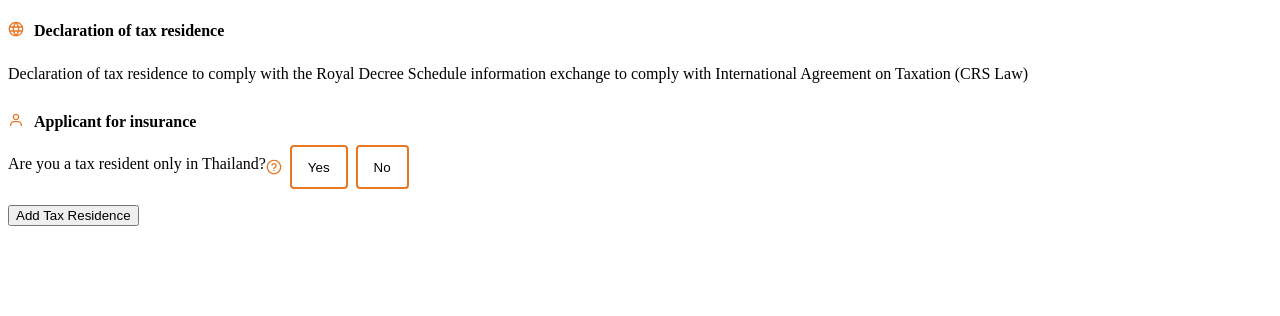
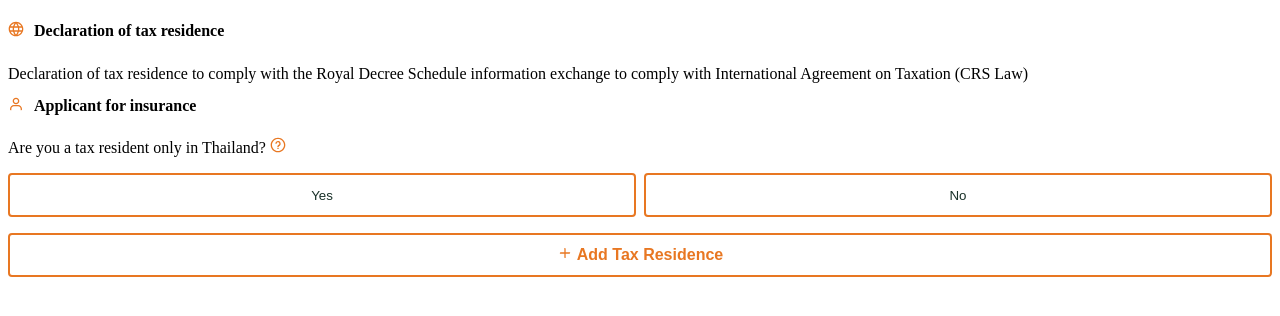
Before and after one commit to thekingnight98/crs-test, a Next.js app: page /CrsSection in a window 1280 px wide. Shown: the top 316 px of the page. Built offline with nearby package versions, Linux system fonts and the light colour scheme.

Commit message:
add condition show taxResidenceForm and add condition disable Form

```diff
--- a/pages/CrsSection.tsx
+++ b/pages/CrsSection.tsx
@@ -8,15 +8,39 @@ interface InfoCardProps {
   icon: string;
   title: string;
   details: string;
-  showChooseOne: boolean;
+  showTooltip: boolean;
 }
 
 const InfoCard: React.FC<InfoCardProps> = ({
   icon,
   title,
   details,
-  showChooseOne,
+  showTooltip,
 }) => {
+  return (
+    <>
+      <div className={styles.infoHeader}>
+        <span className={styles.infoIcon}>
+          <Image width={16} height={16} src={icon} alt="tooltip" />
+        </span>
+        <h2 className={styles.title}>{title}</h2>
+      </div>
+      <div className={`${styles.flex} ${styles.alignItemEnd}`}>
+        <div className={styles.infoDetails}>{details}</div>
+        {showTooltip ? (
+          <span className={styles.ml4}>
+            <Image width={16} height={16} src="/tooltip.svg" alt="tooltip" />
+          </span>
+        ) : null}
+      </div>
+    </>
+  );
+};
+
+const CrsSection: React.FC = () => {
+  const [isTaxResidenceEnabled, setIsTaxResidenceEnabled] =
+    useState<boolean>(true);
+
   const [isMobile, setIsMobile] = useState<boolean>(false);
 
   useEffect(() => {
@@ -29,45 +53,37 @@ const InfoCard: React.FC<InfoCardProps> = ({
     return () => window.removeEventListener("resize", handleResize); // ลบ event listener เมื่อ Component ถูก unmount
   }, []);
 
-  return (
-    <>
-      <div className={styles.infoHeader}>
-        <span className={styles.infoIcon}>
-          <Image width={16} height={16} src={icon} alt="tooltip" />
-        </span>
-        <h2 className={styles.title}>{title}</h2>
-      </div>
-      <div
-        className={`${styles.flex} ${styles.alignItemCenter} ${
-          isMobile ? styles.jusityBetween : ""
-        }`}
-      >
-        <p className={styles.infoDetails}>{details}</p>
-        {showChooseOne ? (
-          <Image width={16} height={16} src="/tooltip.svg" alt="tooltip" />
-        ) : null}
-        {showChooseOne && <ChooseOne />}
-      </div>
-    </>
-  );
-};
+  const handleChooseOneOption = (option: "none" | "yes" | "no") => {
+    if (option === "yes") {
+      setIsTaxResidenceEnabled(false);
+    } else {
+      setIsTaxResidenceEnabled(true);
+    }
+  };
 
-const CrsSection: React.FC = () => {
   return (
     <>
       <InfoCard
         icon={require("@/public/language.svg")}
         title="Declaration of tax residence"
         details="Declaration of tax residence to comply with the Royal Decree Schedule information exchange to comply with International Agreement on Taxation (CRS Law)"
-        showChooseOne={false}
+        showTooltip={false}
       />
       <InfoCard
         icon={require("@/public/account.svg")}
         title="Applicant for insurance"
         details="Are you a tax resident only in Thailand?"
-        showChooseOne={true}
+        showTooltip={true}
       />
-      <TaxResidenceForm />
+      <div className={styles.mt16}>
+        <ChooseOne handleChooseOneOption={handleChooseOneOption} />
+      </div>
+      {isTaxResidenceEnabled && (
+        <TaxResidenceForm disabled={false} />
+      )}
+       {!isTaxResidenceEnabled && (
+        <TaxResidenceForm disabled={true} />
+      )}
     </>
   );
 };
--- a/pages/TaxResidence.tsx
+++ b/pages/TaxResidence.tsx
@@ -1,14 +1,21 @@
 import React, { useState } from "react";
 import styles from "./styles.module.scss";
+import Image from "next/image";
 
 interface TaxResidence {
   country: string;
   taxIdentifyNumber: string;
   noTax: boolean;
 }
+interface TaxResidenceFormProps {
+  disabled: boolean;
+}
 
-const TaxResidenceForm: React.FC = () => {
+
+const TaxResidenceForm: React.FC<TaxResidenceFormProps> = ({ disabled }) => {
   const [taxResidences, setTaxResidences] = useState<TaxResidence[]>([]);
+  console.log("disabled ==>",disabled);
+
 
   const handleAddTaxResidence = () => {
     if (taxResidences.length < 5) {
@@ -49,6 +56,10 @@ const TaxResidenceForm: React.FC = () => {
 
   return (
     <div>
+      {disabled ? (
+        <p>Tax Residence form is disabled because yes option is selected.</p>
+      ) : (
+        <div>
           {taxResidences.map((residence, index) => (
             <div key={index}>
               <h3>Tax Residence {index + 1}</h3>
@@ -79,11 +90,20 @@ const TaxResidenceForm: React.FC = () => {
                 checked={residence.noTax}
                 onChange={(e) => handleNoTaxChange(index, e.target.checked)}
               />
-          <label htmlFor={`noTax${index}`}>No tax identification number</label>
+              <label htmlFor={`noTax${index}`}>
+                No tax identification number
+              </label>
             </div>
           ))}
           {taxResidences.length < 5 && (
-        <button className={styles.mt16} onClick={handleAddTaxResidence}>Add Tax Residence</button>
+            <button className={`${styles.mt16} ${styles.addTaxResidenceCountryBtn}`} onClick={handleAddTaxResidence}>
+              <span>
+              <Image width={16} height={16} src="/plus.svg" alt="tooltip" />
+              </span>
+              Add Tax Residence
+            </button>
+          )}
+        </div>
       )}
     </div>
   );
--- a/pages/chooseOne.tsx
+++ b/pages/chooseOne.tsx
@@ -1,13 +1,17 @@
 import React, { useState } from "react";
 import styles from "./styles.module.scss";
 
-const ChooseOne: React.FC = () => {
+interface ChooseOneProps {
+  handleChooseOneOption: (option: "none" | "yes" | "no") => void;
+}
+
+const ChooseOne: React.FC<ChooseOneProps> = ({ handleChooseOneOption }) => {
   const [selectedOption, setSelectedOption] = useState<"none" | "yes" | "no">("none");
 
   const handleOptionClick = (option: "yes" | "no") => {
     setSelectedOption(option);
+    handleChooseOneOption(option); // Call the handler function with the selected option
   };
-
   return (
     <div className={styles.flex}>
       <button
@@ -17,7 +21,7 @@ const ChooseOne: React.FC = () => {
         Yes
       </button>
       <button
-        className={`${styles.optionButton} ${selectedOption === "no" ? styles.active : ""}`}
+        className={`${styles.optionButton} ${styles.ml8} ${selectedOption === "no" ? styles.active : ""}`}
         onClick={() => handleOptionClick("no")}
       >
         No
--- a/pages/styles.module.scss
+++ b/pages/styles.module.scss
@@ -4,6 +4,9 @@
 }
 .alignItemCenter {
   align-items: center;
+}
+.alignItemEnd {
+  align-items: end;
 }
 .jusityBetween {
   justify-content: space-between;
@@ -40,17 +43,40 @@
   border-radius: 4px;
   border: 2px solid var(--Primary-colours-FWD-Orange, #e87722);
   background-color: #fff;
-  color: Secondary colours/FWD Dark Green;
-  margin-left: 8px;
+  color: #183028;
 }
 
 .optionButton.active {
   border-radius: 4px;
   border: 2px solid var(--Primary-colours-FWD-Orange, #e87722);
   background: var(--supporting-colours-fwd-orange-light-20, #fae4d3);
-  color: #E87722;
+  color: #e87722;
 }
 
 .mt16 {
   margin-top: 16px;
 }
+.ml8 {
+  margin-left: 8px;
+}
+.ml4 {
+  margin-left: 4px;
+}
+
+.addTaxResidenceCountryBtn {
+  color: var(--Primary-color-FWD-Orange, #e87722);
+  font-size: 16px;
+  font-style: normal;
+  font-weight: 700;
+  line-height: 125%;
+  border-radius: 4px;
+  border: 2px solid var(--Primary-color-FWD-Orange, #e87722);
+  height: 44px;
+  width: 100%;
+  background-color: #fff;
+  align-items: center;
+  padding: 10px 16px;
+  gap: 4px;
+  justify-content: center;
+  display: flex;
+}
```
Also changed, not shown: public/plus.svg (added). Lines whose indentation alone changed are shown as unchanged.
